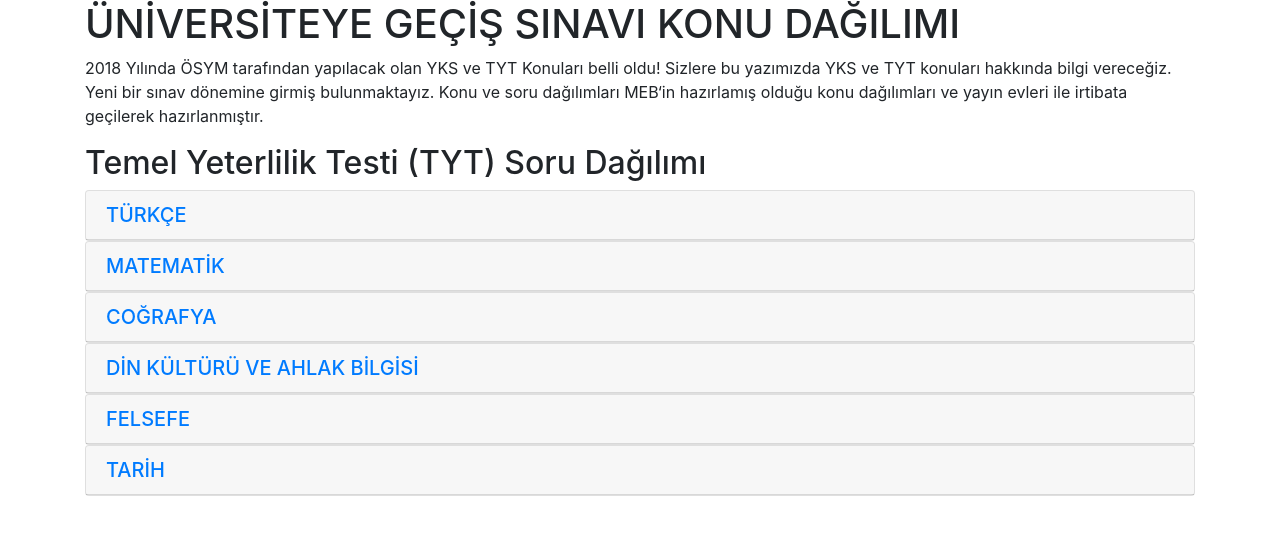
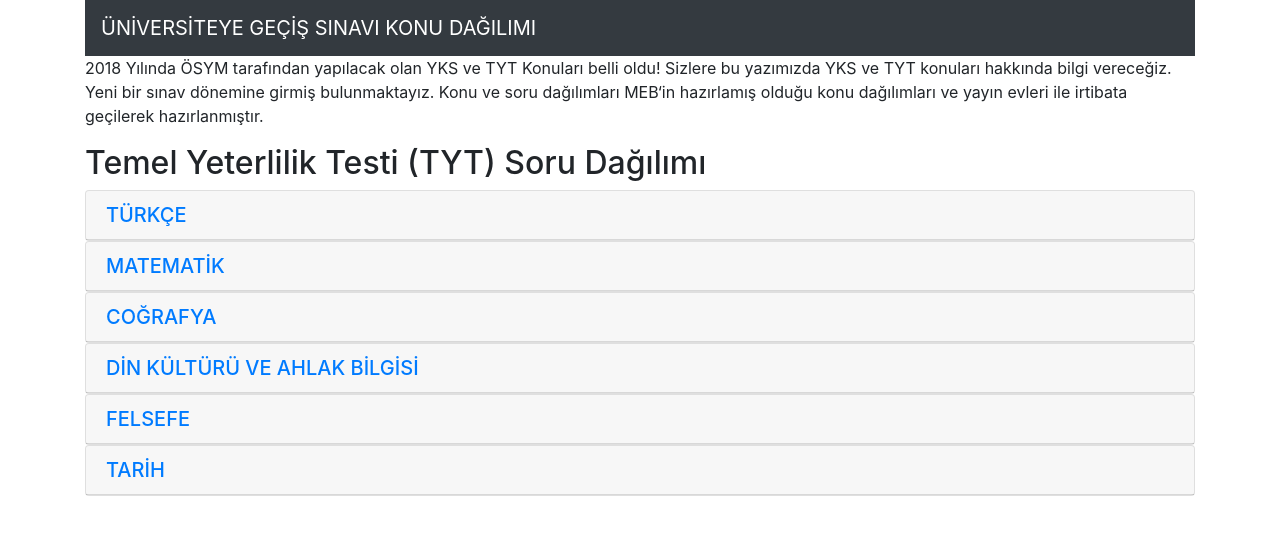
Before and after one commit to batikankarakan/yks-topics, a plain HTML site: page deneme.html in a window 1280 px wide. Drawn offline with nearby package versions, Linux system fonts and the light colour scheme.

Commit message:
CSS NavBar Style Added.

```diff
--- a/deneme.html
+++ b/deneme.html
@@ -13,7 +13,9 @@
 
 <body>
     <div class="container">
-        <h1>ÜNİVERSİTEYE GEÇİŞ SINAVI KONU DAĞILIMI</h1>
+        <nav class="navbar navbar-dark bg-dark">
+            <a class="navbar-brand" href="#">ÜNİVERSİTEYE GEÇİŞ SINAVI KONU DAĞILIMI</a>
+        </nav>
 
         <p>
             2018 Yılında ÖSYM tarafından yapılacak olan YKS ve TYT Konuları belli oldu! Sizlere bu yazımızda YKS ve TYT konuları hakkında bilgi vereceğiz. Yeni bir sınav dönemine girmiş bulunmaktayız. Konu ve soru dağılımları MEB‘in hazırlamış olduğu konu dağılımları
```
